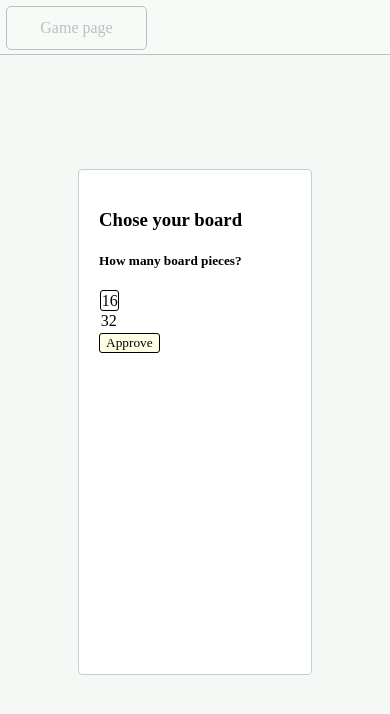
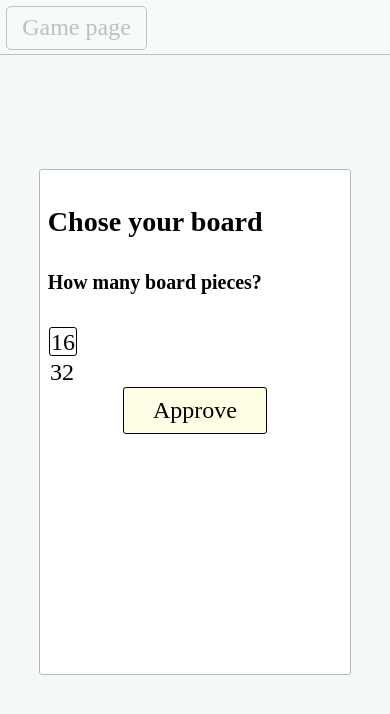
Before and after one commit to roeechaimo/mem-game, a React (Create React App) app: page / in a window 390 px wide. Shown: the top 714 px of the page. Built offline with nearby package versions, Linux system fonts and the light colour scheme.

Commit message:
style modals from classes

```diff
--- a/src/App.scss
+++ b/src/App.scss
@@ -24,3 +24,9 @@ html {
     }
   }
 }
+
+@media screen and (max-width: 480px) {
+  html {
+    font-size: 1.5em;
+  }
+}
--- a/src/GamePage/modals/ChoseBoardModal/ChoseBoardModal.js
+++ b/src/GamePage/modals/ChoseBoardModal/ChoseBoardModal.js
@@ -12,16 +12,12 @@ function ChoseBoardModal(props) {
     setPieces(piecesNumber);
   };
 
-  // TODO - style
   return (
     <ReactModal
       isOpen={isModalOpen}
       shouldCloseOnOverlayClick={true}
       shouldCloseOnEsc={true}
-      style={{
-        overlay: {},
-        content: { top: "20%", right: "20%", bottom: "20%", left: "20%" }
-      }}
+      className="app-modal"
     >
       <h3>{TEXTS.GamePage.ChoseBoardModal.title}</h3>
 
--- a/src/GamePage/modals/ChoseBoardModal/choseBoardModal.scss
+++ b/src/GamePage/modals/ChoseBoardModal/choseBoardModal.scss
@@ -1,5 +1,6 @@
 @import "./../../../styles/variables.scss";
 
+.app-modal {
   div.option-wrapper {
     padding: 0.5%;
 
@@ -14,7 +15,4 @@ div.option-wrapper {
       cursor: pointer;
     }
   }
-
-.app-button {
-  margin-top: 1%;
 }
--- a/src/GamePage/modals/GameOverModal/GameOverModal.js
+++ b/src/GamePage/modals/GameOverModal/GameOverModal.js
@@ -7,16 +7,12 @@ import AppButton from "../../../appButton/AppButton";
 function GameOverModal(props) {
   const { isModalOpen, onApproveClick, title } = props;
 
-  // TODO - style
   return (
     <ReactModal
       isOpen={isModalOpen}
       shouldCloseOnOverlayClick={true}
       shouldCloseOnEsc={true}
-      style={{
-        overlay: {},
-        content: { top: "30%", right: "30%", bottom: "30%", left: "30%" }
-      }}
+      className="app-modal"
     >
       <h3>{title}</h3>
 
--- a/src/index.scss
+++ b/src/index.scss
@@ -0,0 +1,32 @@
+@import "./styles/variables.scss";
+
+.app-modal {
+  position: absolute;
+  top: 20%;
+  right: 20%;
+  bottom: 20%;
+  left: 20%;
+  background-color: $modal-background;
+  border: 1px solid $shadow;
+  padding: 2vw;
+  border-radius: 3px;
+  outline: none;
+
+  .app-button {
+    margin: 0 auto;
+    display: flex;
+    padding: 1% 5%;
+  }
+}
+
+@media screen and (max-width: 480px) {
+  .app-modal {
+    right: 10%;
+    left: 10%;
+
+    .app-button {
+      padding: 3% 10%;
+      font-size: 1em;
+    }
+  }
+}
--- a/src/styles/variables.scss
+++ b/src/styles/variables.scss
@@ -4,5 +4,6 @@ $black: #000;
 $shadow: #b3b3cc;
 $button-background: #ffffe6;
 $header-background: #deede0;
+$modal-background: #ffffff;
 
 $cell-border: $black;
```
Lines whose indentation alone changed are shown as unchanged.
